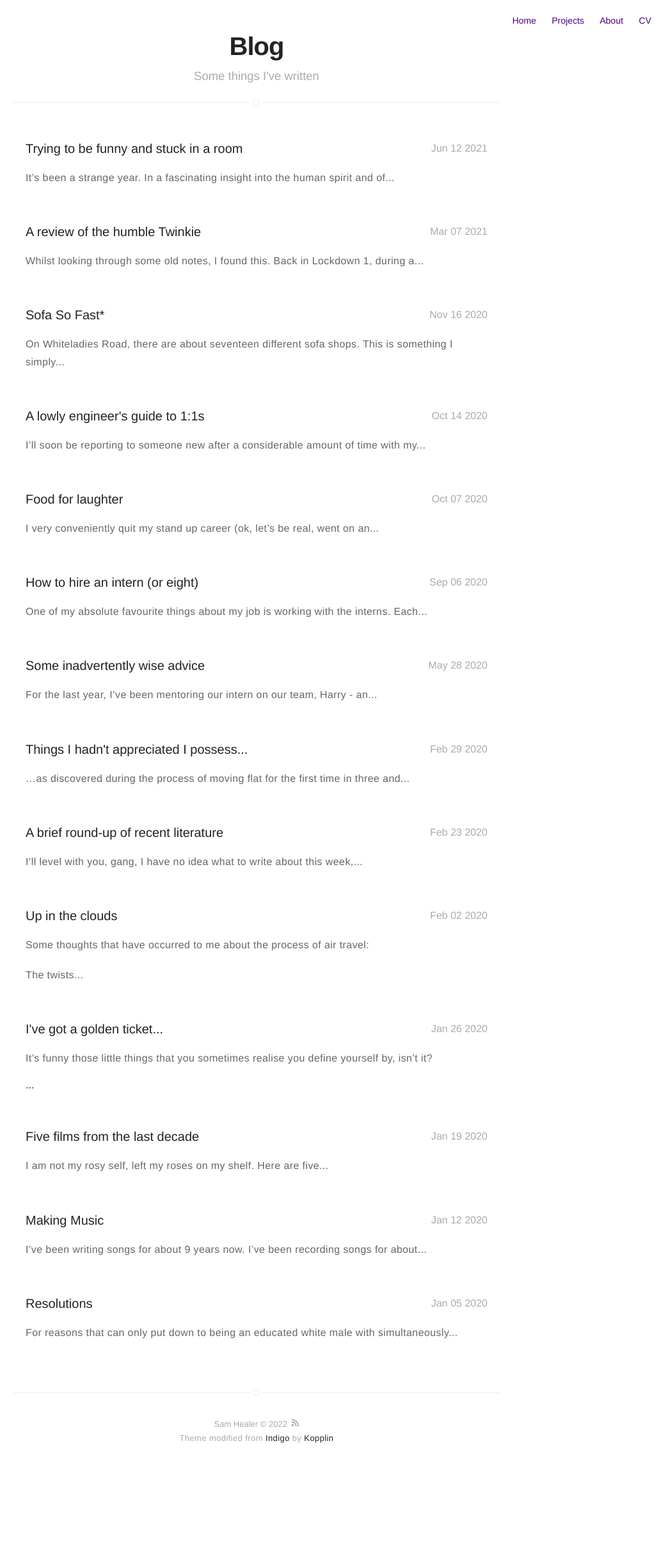
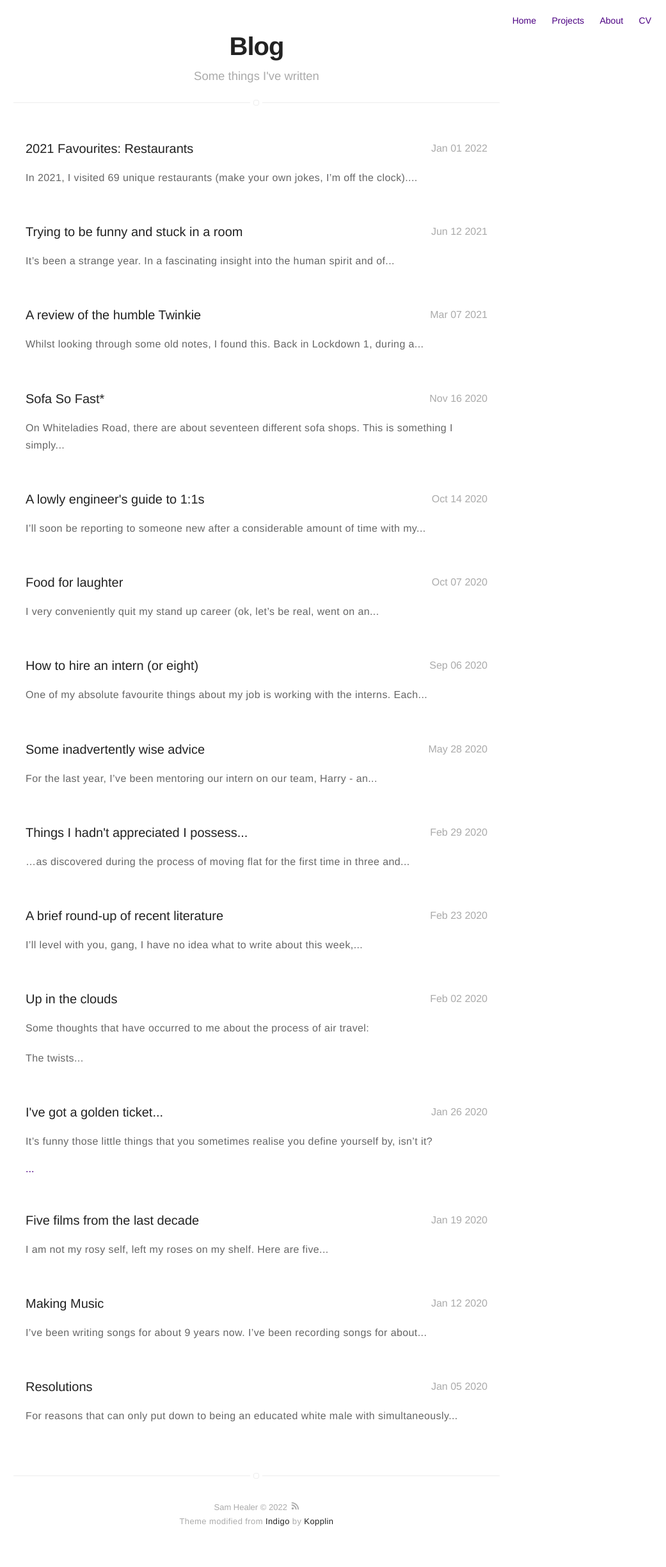
Before and after one commit to samhealer/samhealer.github.io, a Jekyll site: the page built from blog.html, in a window 1280 px wide. Shown: the whole page at 64% size, without its empty margins (239-1280 px from the left). Built offline with Jekyll 4.4.1, drawn with Linux system fonts in a browser that asks for light colours; before the commit the page ends 2319 px from its top, so only the background shows below that; some of the changed lines change nothing that is shown.

Commit message:
Restaurants

```diff
--- /dev/null
+++ b/_posts/2022-01-01-restaurants.markdown
@@ -0,0 +1,73 @@
+---
+title: "2021 Favourites: Restaurants"
+layout: post
+date: 2022-01-01 13:00
+headerImage: false
+category: blog
+image: /assets/images/bo.jpg
+author: samhealer
+---
+
+In 2021, I visited 69 unique restaurants (make your own jokes, I'm off the clock). Which would already be a lot, even if you didn't account for a) the four odd months last year where restaurants were shut, and b) that I've been to some of them multiple times. Frankly, I'm probably paid too much money to be able to afford this habit, but I suppose it's better than NFTs or designer trainers or heroin. In that order.
+
+It was incredibly difficult narrowing this down to a top 10, but the medium of Instagram and the modern condition of constant ranking and comparison insists. So here we are. They are honestly in no particular order. I've cheated at least twice. There will probably be some honourable mentions later on. I cannot claim to be a food critic. I cannot tell you these are the 10 best restaurants you could go to in this city (although sometimes I will do so anyway). I truly believe that you cannot separate the context of experiencing something from the thing itself - the time, the place, the weather, the mood, or perhaps most importantly the people you're with - these all have as much impact on your enjoyment of the food itself. These are merely the ten that stand out to me as some of my favourite restaurant experiences this year, for any and all of those factors.
+
+### Flour House
+
+![bo](/assets/images/bo.jpg)
+
+I first went to Flour House on the second day it was open, if only because I'd been asked to provide a vicarious experience, and honestly I don't think a week has gone by since when I haven't been back. It is without a doubt my new favourite place to sit in Bristol. I have brought almost everyone I know who likes food here for brunch or coffee or something at this point. I'm writing this entry sat there right now. Spotlighted here is one of the recent lunch options, a Teriyaki salmon with wild brown rice, sesame cooked tenderstem, and avocado. It is delicious, but so is - and I cannot stress this enough - everything I've ever had here. Every cake, brownie, brunch, sandwich, mince pie, milkshake, everything. It's the friendliest place you can find (where else would give you a little house plant as a thank you for being a regular?), and I'm even starting a stand up gig here in February. I almost don't want you to go to Flour House, so I can keep it to myself. But that wouldn't be fair. You'd be missing out.
+
+### BOX-E
+
+![bo](/assets/images/bo.jpg)
+
+Obviously BOX-E is on this list. I've been five or six times this year. Of course I have. I tell everyone to go, and often they listen. I have many happy memories of my times at BOX-E this year, from an exceptional New Year's Eve lunch only yesterday, to a Riesling tasting evening on the terrace (Tess and I sharing a fondness for the grape); from hungover lunches with Zac (I blame the interns you'll meet below) to birthday lunches where god love them they managed to get a birthday candle to stay upright in a bowl of rice pudding. But my favourite memory of it from this year is my first trip back this year, and one of my first restaurant visits of the year, all the way in May. Out on a not too chilly terrace, just remembering the experience of eating delicious food in a proper setting, with much wine - there is no other place I'd rather have done it. These are some scallops, with crispy fried leeks, from that visit.
+
+### Adelina Yard
+
+![bo](/assets/images/bo.jpg)
+
+I went on a bit of a mission this year to expand the number of places I've eaten in Bristol, with obviously a preference for the nicer places - it's not that I'm a food snob, lord knows that I'm partial to a cheap pizza or a takeaway, perhaps too partial, but a few years ago I realised how much I enjoyed *good* food, and here we are. Adelina Yard had long been on my list of places to try, and sometimes in the summer you just need an excuse to take an afternoon off work and treat yourself. An excitingly varied tasting menu with impeccably matched wines, including a lovely additional set of snacks and petit fours afterwards. I told my current manager to go here for her anniversary (or her husband's birthday, one of the two), and I think that worked.
+
+### Bulrush
+
+![bo](/assets/images/bo.jpg)
+
+There are three Michelin starred restaurants in Bristol. Bulrush was the first one I made it to, all the way back in the heady days of 2019. Since then, I've been to all three, but we'll get back to that later. Bulrush was a restaurant I worried a lot about (comparatively speaking) during lockdown - how does a restaurant with only a 10 course tasting menu survive that? I was scared to Google it to find out, dreading the worst. But sat in BOX-E in that first trip back, I plucked up the courage and was delighted to see it was still going. I immediately booked it. One hasty last minute rearrangement such that I could go to a barbecue at my boss's place near the Forest of Dean later, there I was again, this time sat in the cosy upstairs area. A fascinating set of flavour combinations (spruce ice cream, who knew?), all very well matched. A treat, for sure.
+
+### Paco Tapas
+
+![bo](/assets/images/bo.jpg)
+
+There are three Michelin starred restaurants in Bristol. Paco Tapas was the last one I made it to. (The missing one, in the middle, is Casamia, a definite highlight of 2020 but that is sadly out of scope for this discussion). Another sunny afternoon off work in the summer, with nothing to do. In contrast to most of the previous entries, Paco Tapas doesn't really offer a tasting menu by default, so it was up to us to decide what we wanted to order. The only sensible option was to merely order pretty much everything on the menu and hope for the best. Plus some cocktails. Then some wine. Then some (duh) Pedro Ximinez. I still think about the tuna I had here, very often.
+
+### Pasta Loco/Pasta Ripiena/Bianchis/Pizza Bianchis
+
+![bo](/assets/images/bo.jpg)
+
+I grant you that I'm cheating here, but otherwise the Bianchi Group restaurants would have taken up four spots on this list and that just didn't seem fair. But I cannot separate them. Let's not spend time counting how many times I went to these collectively this year. Let us instead simply bask in the sumptuous glory of pasta and other Italian cuisines. From the infamous carbonara at Loco to the focaccia graciously received at the end of a meal at Ripiena to mop up the sauce; from chicken milanese to some of the best pizza (and, I would add, some of the best chocolate milkshakes) in Bristol. The arancini at all of them. And the fact that I'm apparently enough of a regular to warrant a glass of fizz when I turn up. A Bristol staple that I was delighted to keep in my calendar regularly this year.
+
+### The Hobgoblin
+
+![bo](/assets/images/bo.jpg)
+
+The Hobgoblin does the best burgers in Bristol. I will not be accepting counterarguments on this. I assure you I have done the research. Don't at me. I hadn't been since before lockdown in March 2020. I was worried it wouldn't be the same. But in October, for one of my many food-related birthday celebrations, I took all of my interns out for burgers there and god was I glad to not be wrong. This was the first time I think I'd seen all of them in person at once. I'd made my signature chocolate cake for the occasion, and they surprised me with a very sweet present. The rest of the evening was spent drinking copious amounts and boy did I feel it the next day. But it was 100% worth it, and would have been 100% worse without a Hobgoblin cheeseburger in me to start with.
+
+### The Pony
+
+![bo](/assets/images/bo.jpg)
+
+There was lots of other food around my birthday (Six By Nico with Alex and Andy, Clifton Sausage for a CDS mentoring dinner, Ahh Toots for afternoon tea with Soph, the aforementioned BOX-E birthday lunch), but this was the day itself (although even then I made it to Flour House for brunch with Thomas too). Having no means of ever getting to the original Pony And Trap in Chew Magna, the team opening a bistro in Bedminster made my life much easier. This was absolutely a birthday meal to remember, dutifully joined by Ben. Milk Stout tiramisu, a beautiful piece of Cull Yaw, and rainbow trout. Very nice wine. And a nice early evening of it too. 28 years old.
+
+### Root
+
+![bo](/assets/images/bo.jpg)
+
+I'm not much of a sharer, when it comes to food, as Soph disastrously found out when we ordered a Chinese takeaway about three weeks before I moved in with her. That was difficult. But times have changed, even when you'd assume Covid would have pushed me further towards keeping to myself. Phoebe came down to visit for the first time in lord knows how long, and what an excuse to try Root, yet another restaurant in the Cargo shipping containers. Following the Paco Tapas vibe, we ordered pretty much most of the menu and hoped for the best. We were not wrong. Predominantly vegetarian or fish-based dishes, this very much demonstrates that meat (delicious though it is) is never a requirement for excellent dining. Eat everything and avoid disappointment.
+
+### Breaking Bread/Home Grown
+
+![bo](/assets/images/bo.jpg)
+
+I went to Breaking Bread in a few different guises this year (from a non-culinary point of view, I also went to perform at the comedy night a few times, which was always a lot of fun, not least in that they also gave us food). There was my first restaurant trip back of the year, a Sunday roast at the Pipe and Lovers section which was delicious if emotionally devastating (thank god for red wine); there was a further trip to Pipe And Lovers with Zac and Martha, to enjoy a burger (not as good as The Hobgoblin, but you knew that, it was unfair to expect it); and finally a trip with Maddie and Chris to Home Grown, the fancier element of the whole affair. I've never eaten tomatoes as nice. And that's saying something. I don't know whether it will be back next year, but I hope it outlives Covid - a food tent on the Downs feels right for Bristol.
--- a/_sass/base/general.sass
+++ b/_sass/base/general.sass
@@ -144,3 +144,7 @@ pre
 
 .wrapper-large
 	max-width: 810px
+
+.title-image
+	max-width: 100%
+	margin-bottom: 3%
--- a/_sass/pages/post.sass
+++ b/_sass/pages/post.sass
@@ -45,6 +45,8 @@
         max-height: 120px
         display: block
         margin: 0 auto
+        max-width: 100%
+        margin-bottom: 3%
 
     > .blog-navigation
         font-size: 1.4rem
```
